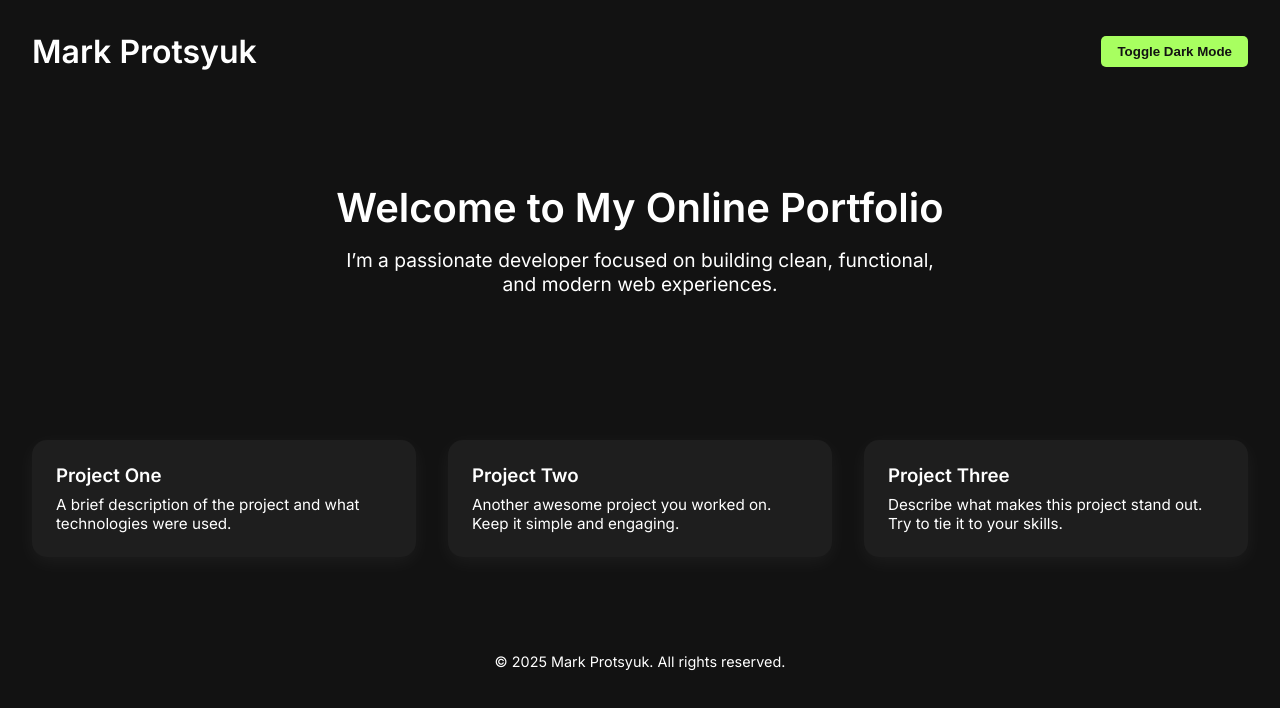
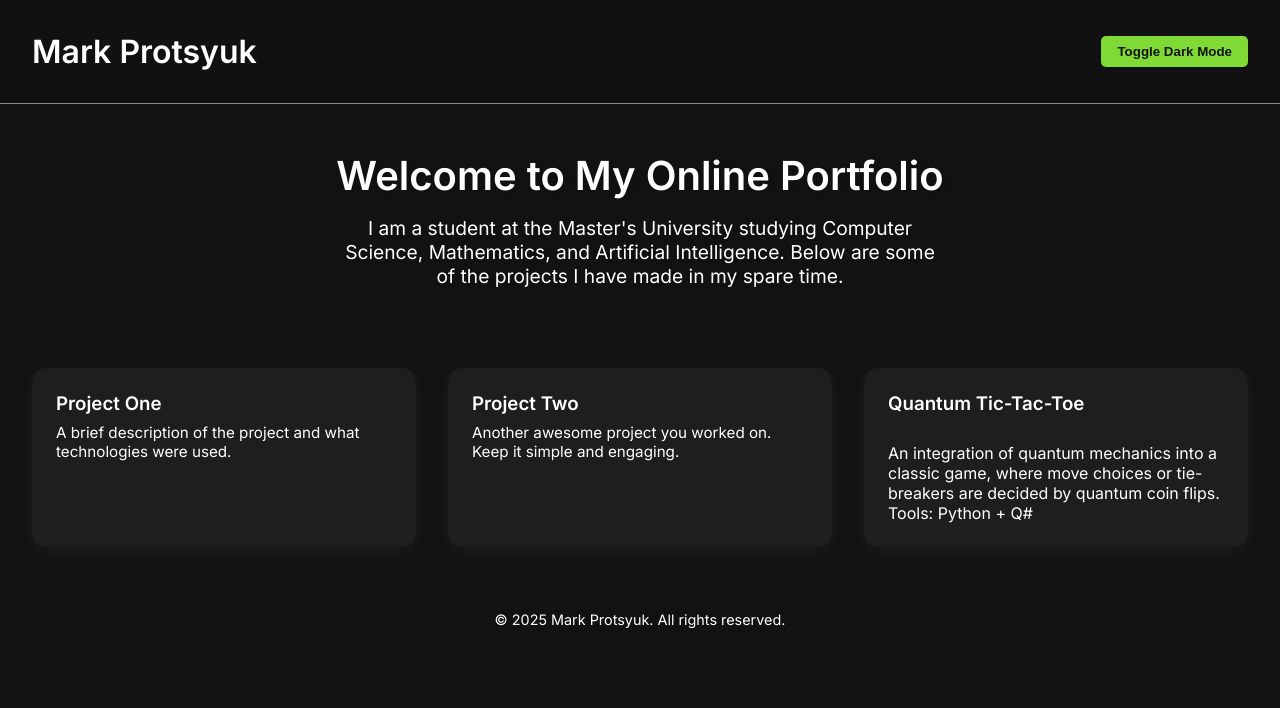
Before and after one commit to MrProtsyuk/mprotsyuk.github.io, a plain HTML site: page index.html in a window 1280 px wide. Both pictures are taken after a click on the button "Toggle Dark Mode". Drawn offline with Linux system fonts and the light colour scheme.

Commit message:
added some personal info

```diff
--- a/index.html
+++ b/index.html
@@ -21,8 +21,7 @@
     <section class="hero">
       <h2>Welcome to My Online Portfolio</h2>
       <p>
-        I’m a passionate developer focused on building clean, functional, and
-        modern web experiences.
+        I am a student at the Master's University studying Computer Science, Mathematics, and Artificial Intelligence. Below are some of the projects I have made in my spare time.
       </p>
     </section>
 
@@ -38,17 +37,20 @@
         <p>
           Another awesome project you worked on. Keep it simple and engaging.
         </p>
-      </div>
+        </div>
       <div class="project-card">
-        <h3>Project Three</h3>
-        <p>
-          Describe what makes this project stand out. Try to tie it to your
-          skills.
-        </p>
+
+            <h3>Quantum Tic-Tac-Toe</h3>
+            <br>
+              An integration of quantum mechanics into a classic game, where move
+              choices or tie-breakers are decided by quantum coin flips. <br>
+              Tools: Python + Q#
+            </p>
       </div>
     </section>
 
-    <footer>&copy; 2025 Mark Protsyuk. All rights reserved.</footer>
+    <footer>&copy; 2025 Mark Protsyuk. All rights reserved.
+    </footer>
 
     <script>
       function toggleDarkMode() {
--- a/styles.css
+++ b/styles.css
@@ -5,7 +5,7 @@
 
   --bg-dark: #121212;
   --text-dark: #ffffff;
-  --accent-dark: #a8ff60;
+  --accent-dark: #80da36;
 }
 
 * {
@@ -26,12 +26,30 @@ body.dark-mode {
   color: var(--text-dark);
 }
 
+body.dark-mode header {
+  outline: 1px solid rgba(255, 255, 255, 0.5); /* Slight white outline */
+}
+
 header {
+  position: relative;
   padding: 2rem;
   display: flex;
   justify-content: space-between;
   align-items: center;
   background-color: inherit;
+  z-index: 1;
+}
+
+header::before {
+  content: "";
+  position: absolute;
+  top: 0;
+  left: 0;
+  width: 100%;
+  height: 100%;
+  background-color: rgba(0, 0, 0, 0.05); /* Adjust opacity as needed */
+  z-index: -1;
+  pointer-events: none;
 }
 
 header h1 {
@@ -56,23 +74,25 @@ header h1 {
 
 .hero {
   text-align: center;
-  padding: 5rem 2rem;
+  padding: 3rem 2rem;
   animation: fadeIn 1.2s ease-in-out;
 }
 
 .hero h2 {
   font-size: 2.5rem;
   margin-bottom: 1rem;
+  text-shadow: 2px 2px 5px rgba(0, 0, 0, 0.1);
 }
 
 .hero p {
   font-size: 1.2rem;
   max-width: 600px;
   margin: 0 auto;
+  text-shadow: 1px 1px 3px rgba(0, 0, 0, 0.1);
 }
 
 section.projects {
-  padding: 4rem 2rem;
+  padding: 2rem 2rem;
   display: grid;
   grid-template-columns: repeat(auto-fit, minmax(250px, 1fr));
   gap: 2rem;
@@ -84,6 +104,7 @@ section.projects {
   background-color: #ffffff;
   box-shadow: 0 5px 20px rgba(0, 0, 0, 0.05);
   transition: transform 0.3s;
+  cursor: pointer;
 }
 
 .dark-mode .project-card {
@@ -101,6 +122,37 @@ section.projects {
 
 .project-card p {
   font-size: 0.95rem;
+}
+
+.project-card img {
+  width: 100%;
+  border-radius: 10px;
+  margin-bottom: 1rem;
+}
+
+.social-icons {
+  margin-top: 2rem;
+  display: flex;
+  justify-content: center;
+  gap: 1.5rem;
+}
+
+.social-icons a {
+  font-size: 1.5rem;
+  color: var(--text-light);
+  transition: color 0.3s;
+}
+
+.dark-mode .social-icons a {
+  color: var(--text-dark);
+}
+
+.social-icons a:hover {
+  color: var(--primary-light);
+}
+
+.dark-mode .social-icons a:hover {
+  color: var(--accent-dark);
 }
 
 footer {
```
